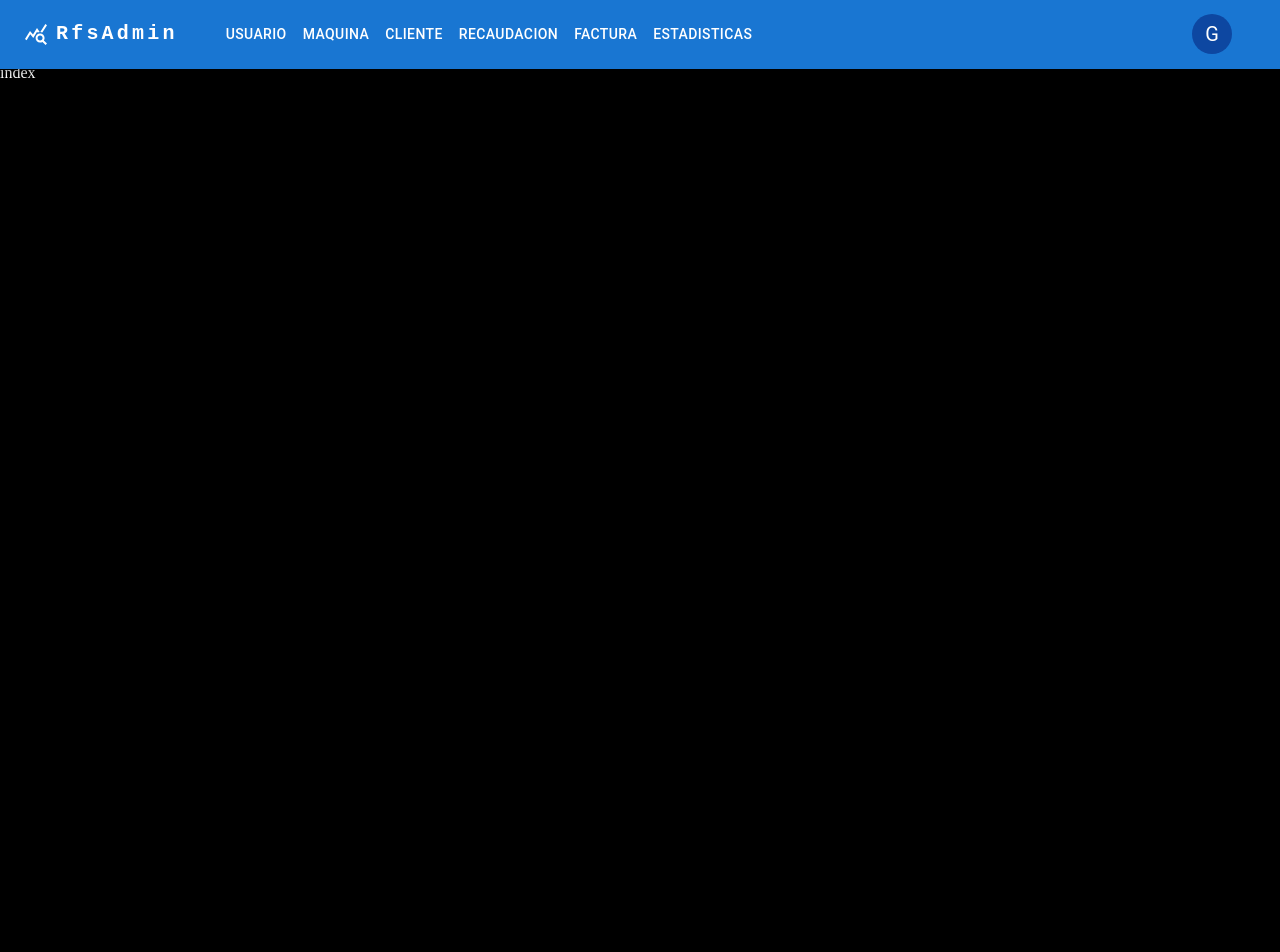
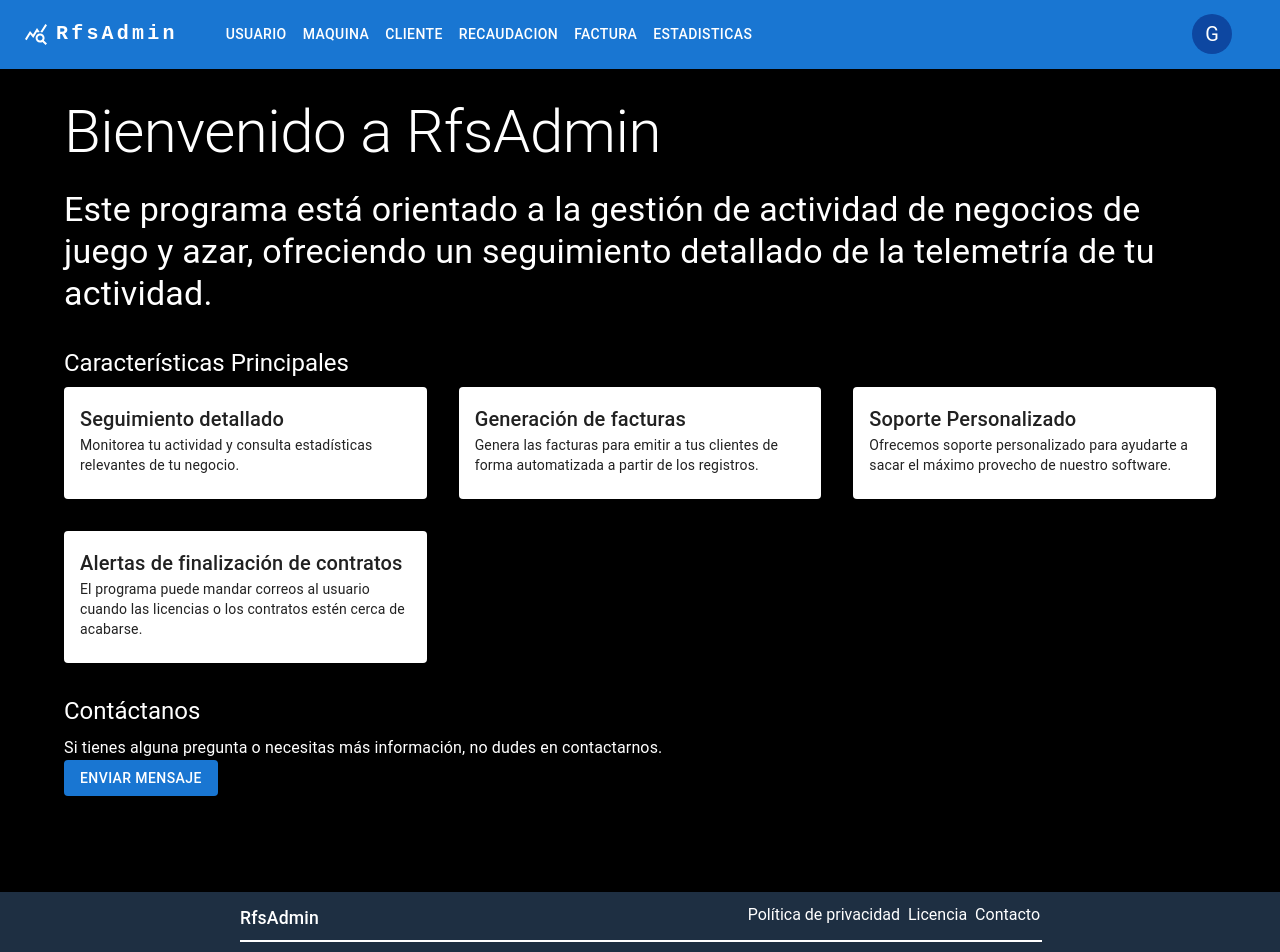
Before and after one commit to pelayord76/frontProyecto, a React (Vite) app: page / in a window 1280 px wide. Shown: the top 952 px of the page. Before the commit the page ends 800 px from the top, so only its background shows below. Built offline with nearby package versions, Linux system fonts and the light colour scheme.

Commit message:
index tocado

```diff
--- a/src/App.jsx
+++ b/src/App.jsx
@@ -5,8 +5,7 @@ import { ClienteCreate } from "./components/cliente/ClienteCreate";
 import { ClienteDetalle } from "./components/cliente/ClienteDetalle";
 import { ClienteUpdate } from "./components/cliente/ClienteUpdate";
 
-// import { Configuracion } from "./components/default/Configuracion";
-// import { Footer } from "./components/default/Footer";
+import { Footer } from "./components/default/Footer";
 import Navbar from "./components/default/Navbar";
 import { Perfil } from "./components/default/Perfil";
 
@@ -55,7 +54,10 @@ export const App = () => {
   return (
     <>
       <BrowserRouter>
+
         <Navbar />
+
+        <main>
 
           <Routes>
             <Route path="/" element={<Index />} />
@@ -80,7 +82,10 @@ export const App = () => {
             <Route path="/recaudacion" element={<ListaRecaudaciones />} />
             <Route path="/recaudacion/:id" element={<RecaudacionDetalle />} />
             <Route path="/recaudacion/add" element={<RecaudacionCreate />} />
-          <Route path="/recaudacion/edit/:id" element={<RecaudacionUpdate />} />
+            <Route
+              path="/recaudacion/edit/:id"
+              element={<RecaudacionUpdate />}
+            />
 
             <Route path="/factura" element={<ListaFacturas />} />
             <Route path="/factura/:id" element={<FacturaDetalle />} />
@@ -106,7 +111,10 @@ export const App = () => {
             <Route path="/contacto" element={/*<Contact/>*/ <EnDesarrollo />} />
           </Routes>
 
-        {/* <Footer /> */}
+        </main>
+
+        <Footer />
+
       </BrowserRouter>
     </>
   );
--- a/src/components/default/Footer.jsx
+++ b/src/components/default/Footer.jsx
@@ -55,30 +55,30 @@ export const Footer = () => {
           >
             <Link
               href="/politica"
-              style={{
+              sx={{
                 textDecoration: "none",
                 color: "#FFFFFF",
-                fontFamily: "roboto",
+                fontFamily: "Roboto, sans-serif",
               }}
             >
               Política de privacidad
             </Link>
             <Link
               href="/licencia"
-              style={{
+              sx={{
                 textDecoration: "none",
                 color: "#FFFFFF",
-                fontFamily: "roboto",
+                fontFamily: "Roboto, sans-serif",
               }}
             >
               Licencia
             </Link>
             <Link
               href="/contacto"
-              style={{
+              sx={{
                 textDecoration: "none",
                 color: "#FFFFFF",
-                fontFamily: "roboto",
+                fontFamily: "Roboto, sans-serif",
               }}
             >
               Contacto
--- a/src/components/inicio/Index.jsx
+++ b/src/components/inicio/Index.jsx
@@ -1,3 +1,107 @@
+import React from "react";
+import {
+  Container,
+  Typography,
+  Box,
+  Grid,
+  Card,
+  CardContent,
+  Button,
+} from "@mui/material";
+import { useNavigate } from "react-router-dom";
+
 export const Index = () => {
-  return <div>index</div>;
+  const navigate = useNavigate();
+
+  const handleContacto = () => {
+    navigate("/contacto");
+  };
+
+  return (
+    <Container>
+      <Box my={4}>
+        <Typography variant="h2" component="h1" gutterBottom>
+          Bienvenido a RfsAdmin
+        </Typography>
+        <Typography variant="h4" component="h2" gutterBottom>
+          Este programa está orientado a la gestión de actividad de negocios de
+          juego y azar, ofreciendo un seguimiento detallado de la telemetría de
+          tu actividad.
+        </Typography>
+      </Box>
+
+      <Box my={4}>
+        <Typography variant="h5" component="h3" gutterBottom>
+          Características Principales
+        </Typography>
+        <Grid container spacing={4}>
+          <Grid item xs={12} sm={6} md={4}>
+            <Card>
+              <CardContent>
+                <Typography variant="h6" component="h4">
+                  Seguimiento detallado
+                </Typography>
+                <Typography variant="body2" component="p">
+                  Monitorea tu actividad y consulta estadísticas relevantes de
+                  tu negocio.
+                </Typography>
+              </CardContent>
+            </Card>
+          </Grid>
+          <Grid item xs={12} sm={6} md={4}>
+            <Card>
+              <CardContent>
+                <Typography variant="h6" component="h4">
+                  Generación de facturas
+                </Typography>
+                <Typography variant="body2" component="p">
+                  Genera las facturas para emitir a tus clientes de forma
+                  automatizada a partir de los registros.
+                </Typography>
+              </CardContent>
+            </Card>
+          </Grid>
+          <Grid item xs={12} sm={6} md={4}>
+            <Card>
+              <CardContent>
+                <Typography variant="h6" component="h4">
+                  Soporte Personalizado
+                </Typography>
+                <Typography variant="body2" component="p">
+                  Ofrecemos soporte personalizado para ayudarte a sacar el
+                  máximo provecho de nuestro software.
+                </Typography>
+              </CardContent>
+            </Card>
+          </Grid>
+          <Grid item xs={12} sm={6} md={4}>
+            <Card>
+              <CardContent>
+                <Typography variant="h6" component="h4">
+                  Alertas de finalización de contratos
+                </Typography>
+                <Typography variant="body2" component="p">
+                  El programa puede mandar correos al usuario cuando las
+                  licencias o los contratos estén cerca de acabarse.
+                </Typography>
+              </CardContent>
+            </Card>
+          </Grid>
+        </Grid>
+      </Box>
+
+      <Box my={4}>
+        <Typography variant="h5" component="h3" gutterBottom>
+          Contáctanos
+        </Typography>
+        <Typography variant="body1" component="p">
+          Si tienes alguna pregunta o necesitas más información, no dudes en
+          contactarnos.
+        </Typography>
+        <Button variant="contained" color="primary" onClick={handleContacto}>
+          Enviar Mensaje
+        </Button>
+      </Box>
+    </Container>
+  );
 };
--- a/src/main.css
+++ b/src/main.css
@@ -2,3 +2,18 @@ body {
     background-color: #000000;
     color: white;
 }
+
+html, body {
+  height: 100%;
+  margin: 0;
+}
+
+#root {
+  display: flex;
+  flex-direction: column;
+  min-height: 100%;
+}
+
+main {
+  flex: 1;
+}
```
Lines whose indentation alone changed are shown as unchanged.
